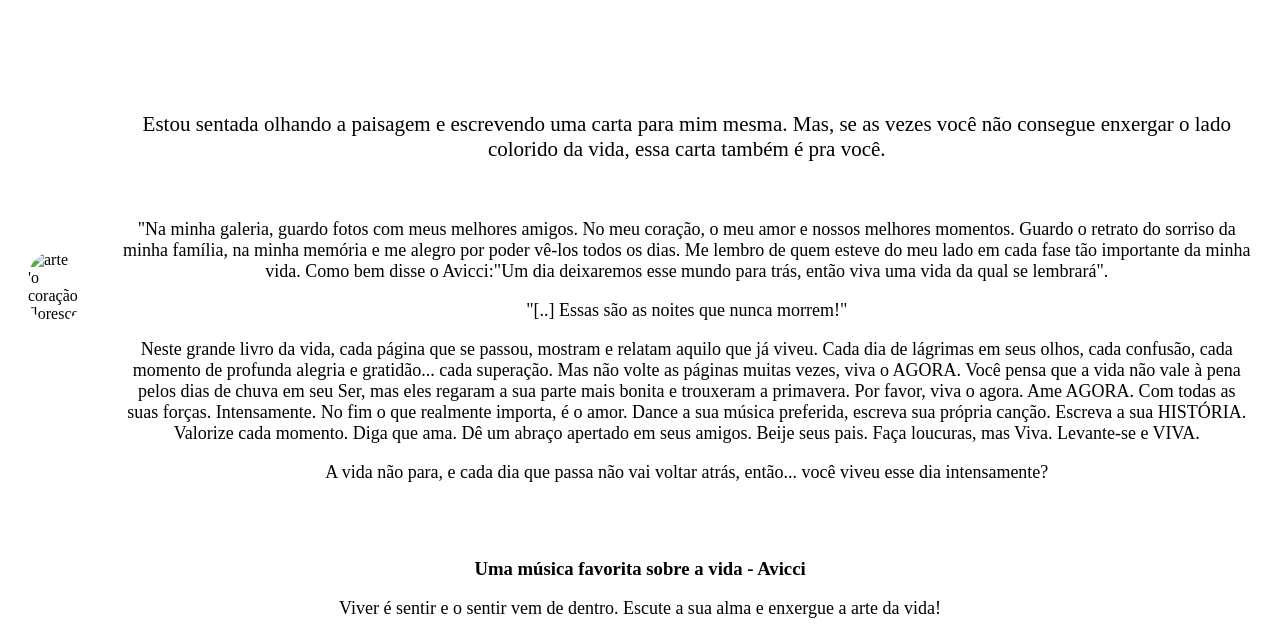
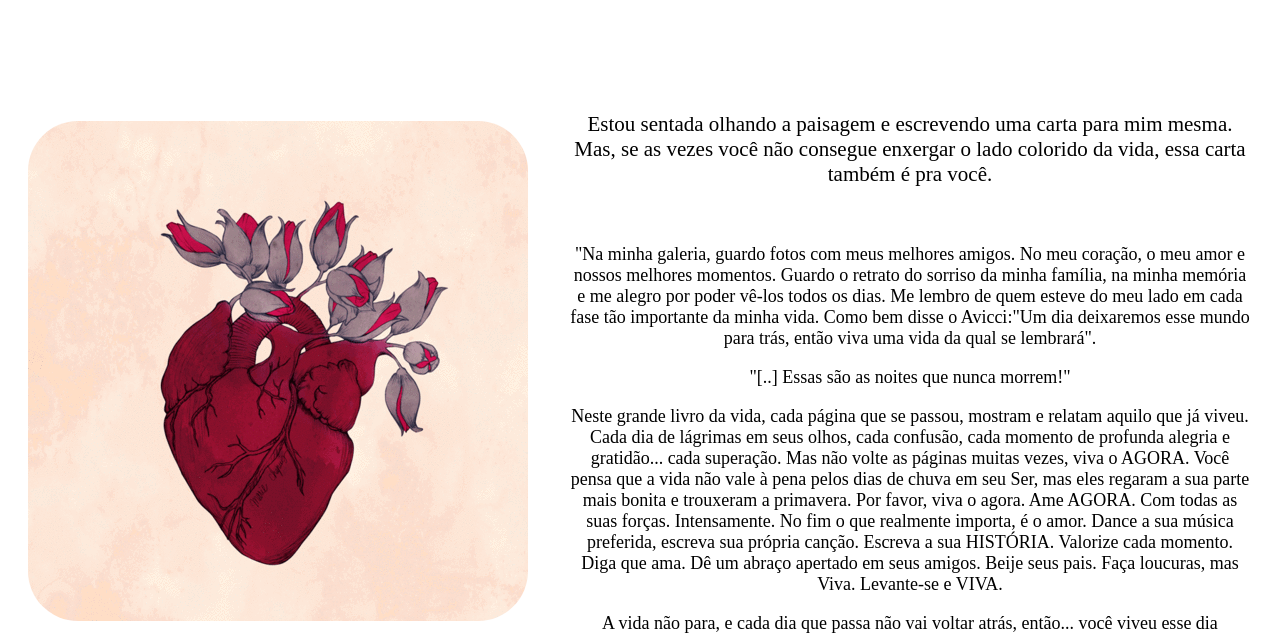
Before and after one commit to Millybraga/fundamentos-web, a plain HTML site: page index.html in a window 1280 px wide. Shown: the part 149-783 px from the top of the page. Drawn offline with Linux system fonts and the light colour scheme; grey boxes are pictures that could not be loaded.

Commit message:
modificação de imagem

```diff
--- a/index.html
+++ b/index.html
@@ -28,7 +28,7 @@
    <div class= "container">
 
     <div class= "p-20">
-        <img class= "br-50" src="./assets/img/coração-e-rosa.gif" alt="arte 'o coração floresce'">
+        <img class= "br-50" src="./assets/img/coracao-e-rosa.gif" alt="arte 'o coração floresce'">
         <br>
         <br>
         <br>
```
Also changed, not shown: assets/img/coracao-e-rosa.gif (added).
